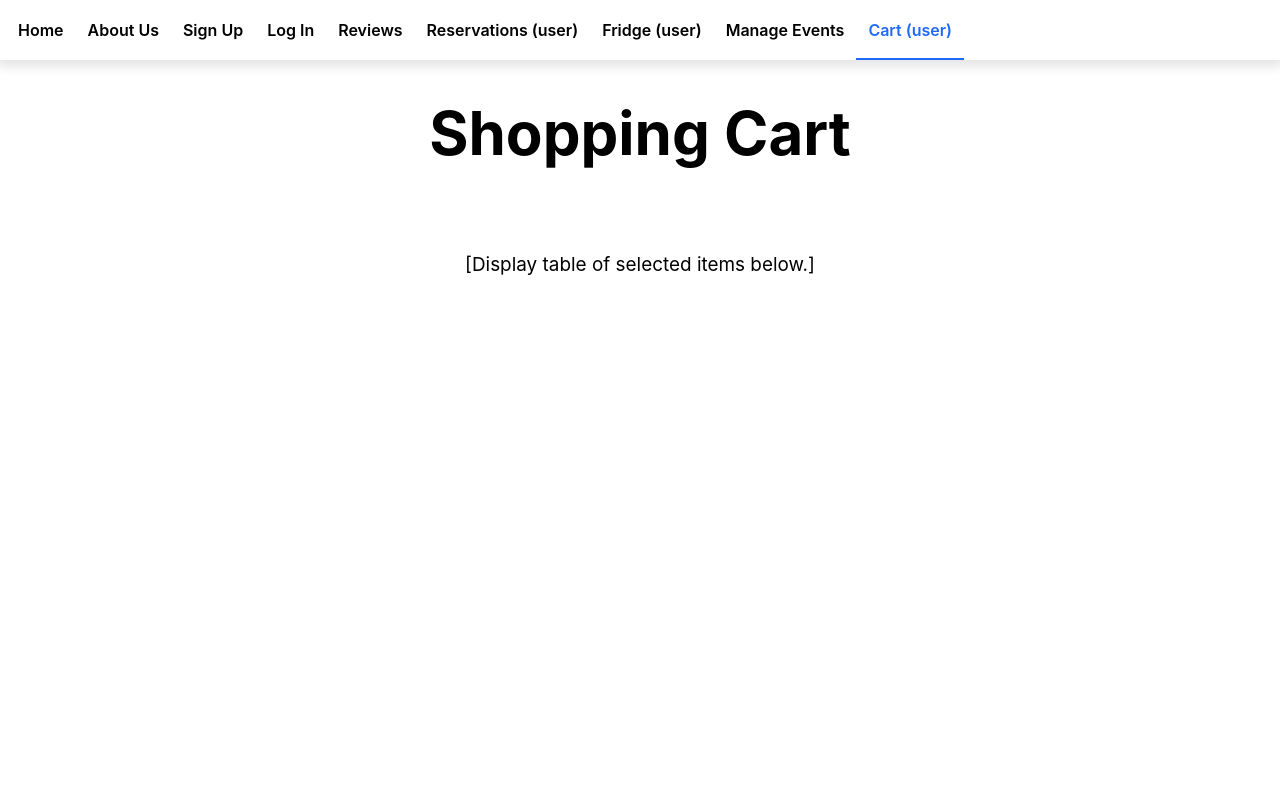
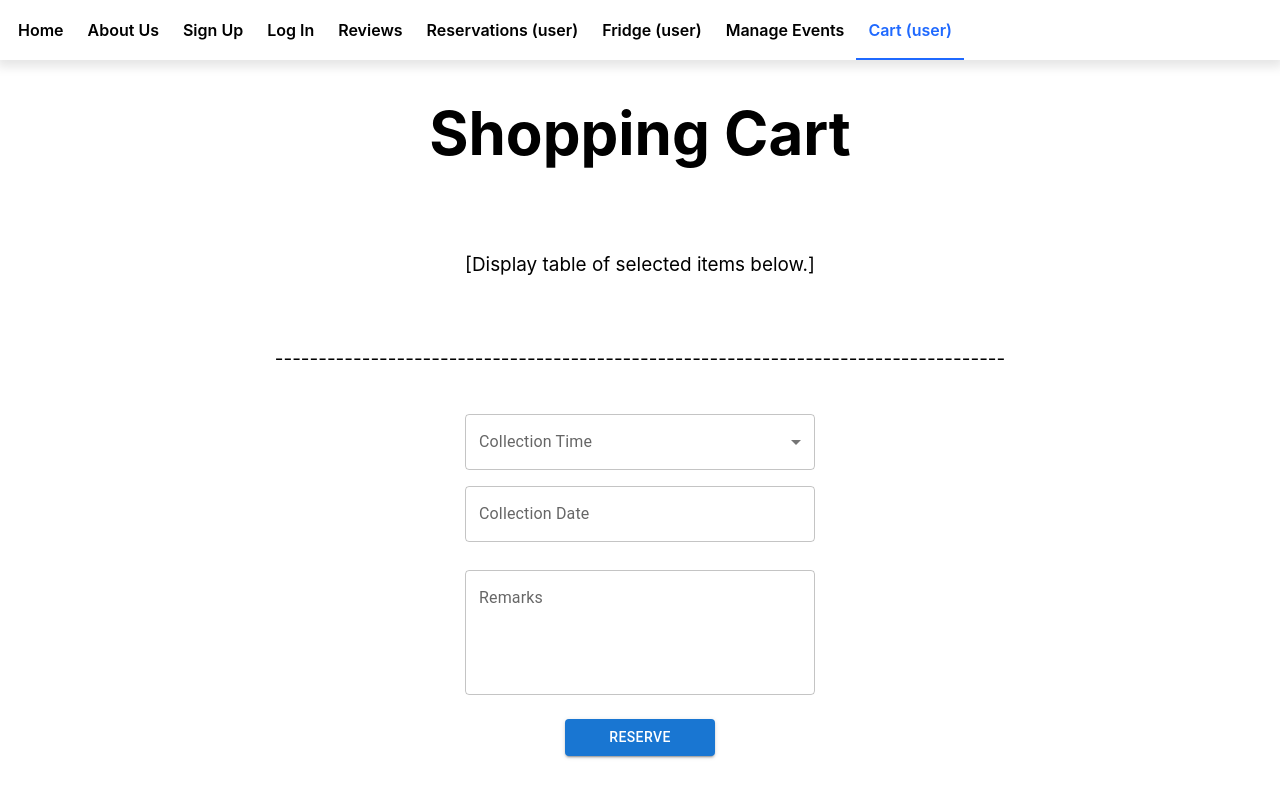
Before and after one commit to hrtowii/NYP_FullStackProject, a React (Vite) app: page /cart in a window 1280 px wide. Built offline with nearby package versions, Linux system fonts and the light colour scheme.

Commit message:
added cart page

```diff
--- a/src/main.jsx
+++ b/src/main.jsx
@@ -14,6 +14,7 @@ import Reservation from './user/Reservation.jsx'  // gon change to ./user/Reserv
 import Fridge from './user/Fridge.jsx'  // gon change to ./user/Fridge.jsx
 import DonatorEvents from './donator/DonatorEvents.jsx'
 import Cart from './user/Cart.jsx'
+import ReservationForm from './user/Cart.jsx'
 
 import './index.css'
 import {
--- a/src/user/Cart.css
+++ b/src/user/Cart.css
@@ -1,3 +1,47 @@
 .cart-header {
     text-align: center;
 }
+
+.reservation-form {
+    max-width: 600px;
+    margin: 0 auto;
+    padding: 20px;
+}
+
+.reservation-form-row {
+    display: flex;
+    flex-direction: column;
+    padding-bottom: 20px;
+
+}
+
+.time-form-field {
+    width: 350px;
+}
+
+.date-form-field {
+    width: 350px;
+}
+
+.remarks-form-field {
+    width: 350px;
+}
+
+.reservation-submit-button {
+    display: block;
+    width: 150px;
+}
+
+.reservation-button {
+    text-align: center;
+}
+
+.reservation-form-remarks {
+    display: flex;
+}
+
+.centered {
+    display: flex;
+    align-items: center;
+    flex-direction: column;
+}
--- a/src/user/Cart.jsx
+++ b/src/user/Cart.jsx
@@ -1,17 +1,97 @@
-import React, { useState, useEffect } from 'react';
+import React, { useState } from 'react';
 import Navbar from "../components/Navbar";
-import "./Cart.css"
-
+import { TextField, Button, Select, MenuItem, FormControl, InputLabel } from '@mui/material';
+import { DatePicker } from '@mui/x-date-pickers/DatePicker';
+import { TimePicker } from '@mui/x-date-pickers/TimePicker';
+import { LocalizationProvider } from '@mui/x-date-pickers/LocalizationProvider';
+import { AdapterDayjs } from '@mui/x-date-pickers/AdapterDayjs';
+import dayjs from 'dayjs';
+import './Cart.css';
 
 export default function Cart() {
+
+    const [collectionTime, setCollectionTime] = useState('');
+    const [collectionDate, setCollectionDate] = useState(null);
+    const [remarks, setRemarks] = useState('');
+
+    const timeSlots = [
+        '9:30-10:00', '10:00-10:30', '10:30-11:00', '11:00-11:30',
+        '11:30-12:00', '12:00-12:30', '12:30-13:00', '13:00-13:30',
+        '13:30-14:00', '14:00-14:30', '14:30-15:00', '15:00-15:30',
+        '15:30-16:00', '16:00-16:30', '16:30-17:00', '17:00-17:30',
+        '17:30-18:00', '18:00-18:30', '18:30-19:00', '19:00-19:30',
+        '19:30-20:00', '20:00-20:30', '20:30-21:00', '21:00-21:30',
+        '21:30-22:00'
+    ];
+
+    const handleSubmit = (event) => {
+        event.preventDefault();
+        console.log({
+            collectionDate: collectionDate ? dayjs(collectionDate).format('YYYY-MM-DD') : null,
+            collectionTime,
+            remarks,
+        });
+    };
+
     return (
         <>
             <Navbar />
 
             <div className="cart-header">
                 <h1>Shopping Cart</h1> <br></br>
-                <p>[Display table of selected items below.]</p>
+                <p>[Display table of selected items below.]</p><br></br>
+                <p>------------------------------------------------------------------------------------</p>
             </div>
+
+            <LocalizationProvider dateAdapter={AdapterDayjs}>
+                <div className='centered'>
+                    <form onSubmit={handleSubmit} className="reservation-form">
+                        <div className="reservation-form-row">
+                            <FormControl className="time-form-field">
+                                <InputLabel id="time-slot-label">Collection Time</InputLabel>
+                                <Select
+                                    labelId="time-slot-label"
+                                    value={collectionTime}
+                                    onChange={(e) => setCollectionTime(e.target.value)}
+                                    label="Collection Time"
+                                >
+                                    {timeSlots.map((slot) => (
+                                        <MenuItem key={slot} value={slot}>{slot}</MenuItem>
+                                    ))}
+                                </Select>
+                            </FormControl>
+                            {/* <TimePicker
+                        label="Collection Time"
+                        value={collectionTime}
+                        onChange={(newValue) => setCollectionTime(newValue)}
+                        renderInput={(params) => <TextField {...params} fullWidth margin="normal" />}
+                    /> */}
+                            <div className="date-form-field">
+                                <DatePicker
+                                    label="Collection Date"
+                                    value={collectionDate}
+                                    onChange={(newValue) => setCollectionDate(newValue)}
+                                    renderInput={(params) => <TextField {...params} fullWidth margin="normal" />}
+                                />
+                            </div>
+                        </div>
+                        <TextField
+                            className="remarks-form-field"
+                            label="Remarks"
+                            value={remarks}
+                            onChange={(e) => setRemarks(e.target.value)}
+                            multiline
+                            rows={4}
+                        /><br></br>
+                        <div className="reservation-button">
+                            <Button variant="contained" type="submit" className="reservation-submit-button">
+                                Reserve
+                            </Button>
+                        </div>
+                    </form>
+                </div>
+
+            </LocalizationProvider >
         </>
-    )
+    );
 }
```
Also changed, not shown: package.json (+4 -3 lines), 1 other file (tests, documents, lock files or other folders).
